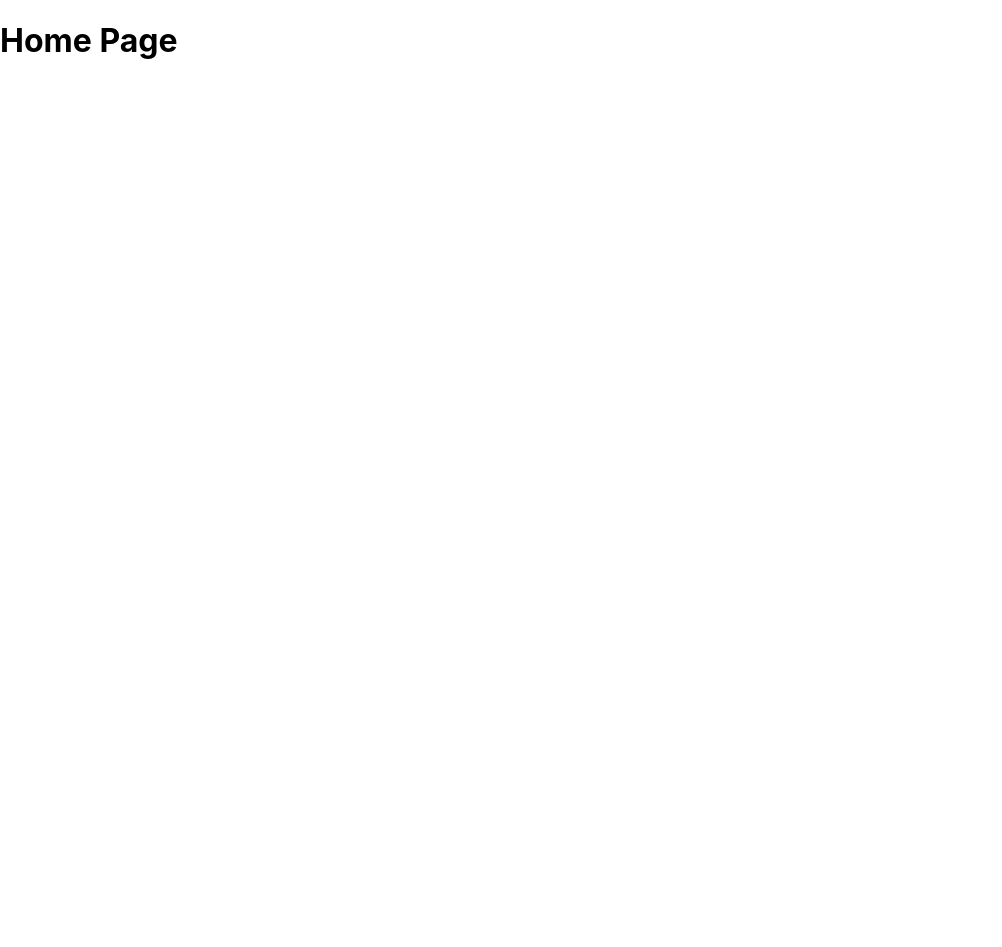
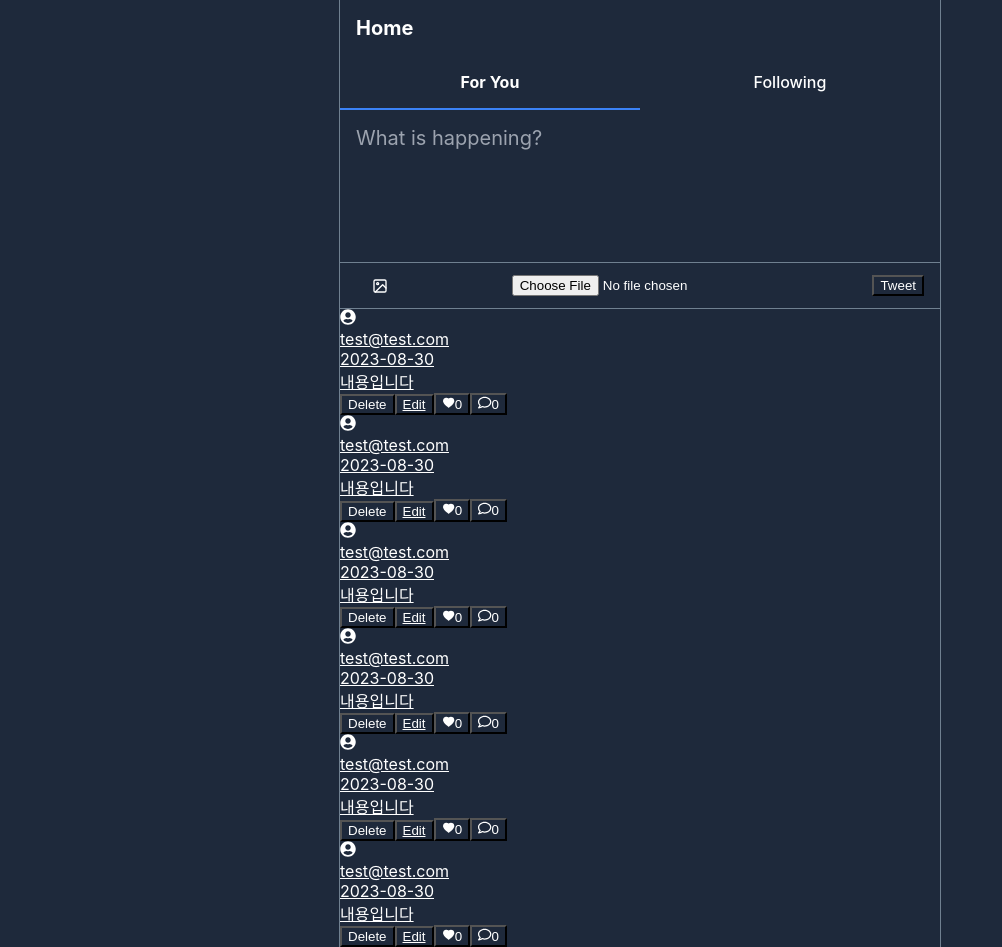
Before and after one commit to kwakdeung/react_project, a React (Create React App) app in the folder fastcampus-react-twitter/: page / in a window 1280 px wide. Shown: the whole page, without its empty margins (0-1002 px from the left). Before the commit the page ends 800 px from the top, so only its background shows below. Built offline with nearby package versions, Linux system fonts and the light colour scheme.

Commit message:
3-2 scss를 이용한 스타일링 1

```diff
--- a/fastcampus-react-twitter/package.json
+++ b/fastcampus-react-twitter/package.json
@@ -12,8 +12,10 @@
     "@types/react-dom": "^18.0.0",
     "react": "^18.3.1",
     "react-dom": "^18.3.1",
+    "react-icons": "^5.2.1",
     "react-router-dom": "^6.23.1",
     "react-scripts": "5.0.1",
+    "sass": "^1.77.6",
     "typescript": "^4.4.2",
     "web-vitals": "^2.1.0"
   },
--- a/fastcampus-react-twitter/src/App.css
+++ /dev/null
@@ -1,38 +0,0 @@
-.App {
-  text-align: center;
-}
-
-.App-logo {
-  height: 40vmin;
-  pointer-events: none;
-}
-
-@media (prefers-reduced-motion: no-preference) {
-  .App-logo {
-    animation: App-logo-spin infinite 20s linear;
-  }
-}
-
-.App-header {
-  background-color: #282c34;
-  min-height: 100vh;
-  display: flex;
-  flex-direction: column;
-  align-items: center;
-  justify-content: center;
-  font-size: calc(10px + 2vmin);
-  color: white;
-}
-
-.App-link {
-  color: #61dafb;
-}
-
-@keyframes App-logo-spin {
-  from {
-    transform: rotate(0deg);
-  }
-  to {
-    transform: rotate(360deg);
-  }
-}
--- a/fastcampus-react-twitter/src/App.tsx
+++ b/fastcampus-react-twitter/src/App.tsx
@@ -1,8 +1,12 @@
-import "./App.css";
 import Router from "components/Router";
+import { Layout } from "components/Layout";
 
 function App() {
-  return <Router />;
+  return (
+    <Layout>
+      <Router />
+    </Layout>
+  );
 }
 
 export default App;
--- /dev/null
+++ b/fastcampus-react-twitter/src/components/Layout.tsx
@@ -0,0 +1,9 @@
+import { ReactNode } from "react";
+
+interface LayoutProps {
+  children: ReactNode;
+}
+
+export const Layout = ({ children }: LayoutProps) => {
+  return <div className="layout">{children}</div>;
+};
--- a/fastcampus-react-twitter/src/index.css
+++ /dev/null
@@ -1,13 +0,0 @@
-body {
-  margin: 0;
-  font-family: -apple-system, BlinkMacSystemFont, 'Segoe UI', 'Roboto', 'Oxygen',
-    'Ubuntu', 'Cantarell', 'Fira Sans', 'Droid Sans', 'Helvetica Neue',
-    sans-serif;
-  -webkit-font-smoothing: antialiased;
-  -moz-osx-font-smoothing: grayscale;
-}
-
-code {
-  font-family: source-code-pro, Menlo, Monaco, Consolas, 'Courier New',
-    monospace;
-}
--- /dev/null
+++ b/fastcampus-react-twitter/src/index.scss
@@ -0,0 +1,132 @@
+$background: #1e293b;
+$activeBg: #3c495f5f;
+$white: #ffffff;
+$border: #708090;
+$primaryColor: #60a5fa;
+$activeBorder: #3b82f6;
+$grayText: #9ca3af;
+$danger: #dc2626;
+$danger: #dc26268e;
+$gray: #6b7280;
+
+$font: -apple-system, BlinkMacSystemFont, "Segoe UI", "Roboto", "Oxygen",
+  "Ubuntu", "Cantarell", "Fira Sans", "Droid Sans", "Helvetica Neue", sans-serif;
+
+// 전체 레이아웃
+body {
+  margin: 0;
+  font-family: $font;
+  -webkit-font-smoothing: antialiased;
+  -moz-osx-font-smoothing: grayscale;
+}
+
+* {
+  background-color: $background;
+  color: $white;
+}
+
+.layout {
+  max-width: 600px;
+  margin: 0 auto;
+  position: relative;
+  border-left: 1px solid $border;
+  border-right: 1px solid $border;
+  min-height: 100vh;
+}
+
+.button {
+  padding: 0.2rem 0.8rem;
+  border-radius: 999px;
+  font-size: 12px;
+  line-height: 1.25rem;
+  font-weight: 600;
+  border: none;
+  cursor: pointer;
+  box-shadow: 0 1px 2px 0 rgba(0, 0, 0, 0.05);
+}
+
+// home 레이아웃
+// &(부모): scss에서 사용 가능
+.home {
+  &__title {
+    padding: 16px;
+    font-weight: 700;
+    font-size: 20px;
+  }
+
+  &__tabs {
+    width: 100%;
+    display: grid;
+    grid-template-columns: repeat(2, minmax(0, 1fr));
+  }
+
+  &__tab {
+    text-align: center;
+    font-weight: 500;
+    padding: 16px;
+    cursor: pointer;
+
+    &--active {
+      font-weight: 700;
+      border-bottom: 2px solid $activeBorder;
+    }
+
+    &:hover,
+    &:focus {
+      background-color: $activeBg;
+    }
+  }
+}
+
+.post-form {
+  &__textarea {
+    font-family: $font;
+    min-height: 120px;
+    display: block;
+    width: calc(100% - 32px);
+    padding: 16px;
+    border: none;
+    resize: none;
+    outline: none;
+    font-size: 20px;
+    border-bottom: 1px solid $border;
+
+    &::placeholder {
+      font-family: $font;
+      color: $grayText;
+      font-size: 20px;
+    }
+  }
+
+  &__submit-area {
+    display: flex;
+    padding: 0.75rem 1rem;
+    justify-content: space-between;
+    border-bottom: 1px solid $border;
+
+    .post-form__file {
+      display: flex;
+      padding: 0 1rem;
+      flex-direction: column;
+      justify-content: center;
+      cursor: pointer;
+
+      // .post-form__file-icon {
+      //   color: $activeBorder;
+
+      //   &:hover {
+      //     color: $primaryColor;
+      //   }
+      // }
+      .hidden {
+        display: none;
+      }
+    }
+
+    &__submit-btn {
+      @extend .button;
+      padding: 0.5rem 1rem;
+      background-color: $primaryColor;
+    }
+  }
+}
--- a/fastcampus-react-twitter/src/index.tsx
+++ b/fastcampus-react-twitter/src/index.tsx
@@ -1,6 +1,6 @@
 import React from "react";
 import ReactDOM from "react-dom/client";
-import "./index.css";
+import "./index.scss";
 import App from "./App";
 import { BrowserRouter } from "react-router-dom";
 
--- a/fastcampus-react-twitter/src/pages/home/index.tsx
+++ b/fastcampus-react-twitter/src/pages/home/index.tsx
@@ -1,3 +1,153 @@
+import { FiImage } from "react-icons/fi";
+import { FaUserCircle } from "react-icons/fa";
+import { Link } from "react-router-dom";
+import { AiFillHeart } from "react-icons/ai";
+import { FaRegComment } from "react-icons/fa";
+
+export interface PostProps {
+  id: string;
+  email: string;
+  content: string;
+  createdAt: string;
+  uid: string;
+  profileUrl?: string;
+  likes?: string[];
+  likeCount?: number;
+  comments?: any;
+}
+
+const posts: PostProps[] = [
+  {
+    id: "1",
+    email: "test@test.com",
+    content: "내용입니다",
+    createdAt: "2023-08-30",
+    uid: "123123",
+  },
+  {
+    id: "2",
+    email: "test@test.com",
+    content: "내용입니다",
+    createdAt: "2023-08-30",
+    uid: "123123",
+  },
+  {
+    id: "3",
+    email: "test@test.com",
+    content: "내용입니다",
+    createdAt: "2023-08-30",
+    uid: "123123",
+  },
+  {
+    id: "4",
+    email: "test@test.com",
+    content: "내용입니다",
+    createdAt: "2023-08-30",
+    uid: "123123",
+  },
+  {
+    id: "5",
+    email: "test@test.com",
+    content: "내용입니다",
+    createdAt: "2023-08-30",
+    uid: "123123",
+  },
+  {
+    id: "6",
+    email: "test@test.com",
+    content: "내용입니다",
+    createdAt: "2023-08-30",
+    uid: "123123",
+  },
+];
+
 export default function HomePage() {
-  return <h1>Home Page</h1>;
+  const handleFileUpload = () => {};
+
+  const handleDelete = () => {};
+
+  return (
+    <div className="home">
+      <div className="home__title">Home</div>
+      <div className="home__tabs">
+        <div className="home__tab home__tab--active">For You</div>
+        <div className="home__tab">Following</div>
+      </div>
+      {/* Post Form */}
+      <form className="post-form">
+        <textarea
+          className="post-form__textarea"
+          required
+          name="content"
+          id="content"
+          placeholder="What is happening?"
+        />
+        <div className="post-form__submit-area">
+          <label htmlFor="file-input" className="post-form__file">
+            <FiImage className="post-form__file-icon" />
+          </label>
+          <input
+            type="file"
+            name="file-input"
+            accept="image/*"
+            onChange={handleFileUpload}
+            className="hidden"
+          />
+          <input
+            type="submit"
+            value="Tweet"
+            className="post-form__submit-btn"
+          />
+        </div>
+      </form>
+      {/* Tweet posts */}
+      <div className="post">
+        {posts?.map((post) => (
+          <div className="post__box" key={post?.id}>
+            <Link to={`/posts/${post?.id}`}>
+              <div className="post__box-profile">
+                <div className="post__flex">
+                  {post?.profileUrl ? (
+                    <img
+                      src={post?.profileUrl}
+                      alt="profile"
+                      className="post__box-profile-img"
+                    />
+                  ) : (
+                    <FaUserCircle className="post__box-profile-icon" />
+                  )}
+                  <div className="post__email">{post?.email}</div>
+                  <div className="post__createdAt">{post?.createdAt}</div>
+                </div>
+                <div className="post__box-content">{post?.content}</div>
+              </div>
+            </Link>
+            <div className="post__box-footer">
+              {/* post.uid === user.uid 일 때 */}
+              <>
+                <button
+                  type="button"
+                  className="post__delete"
+                  onClick={handleDelete}
+                >
+                  Delete
+                </button>
+                <button type="button" className="post__edit">
+                  <Link to={`/posts/edit/${post?.id}`}>Edit</Link>
+                </button>
+              </>
+              <button type="button" className="post__likes">
+                <AiFillHeart />
+                {post?.likeCount || 0}
+              </button>
+              <button type="button" className="post__comments">
+                <FaRegComment />
+                {post?.comments?.length || 0}
+              </button>
+            </div>
+          </div>
+        ))}
+      </div>
+    </div>
+  );
 }
```
Also changed, not shown: 1 other file (tests, documents, lock files or other folders).
